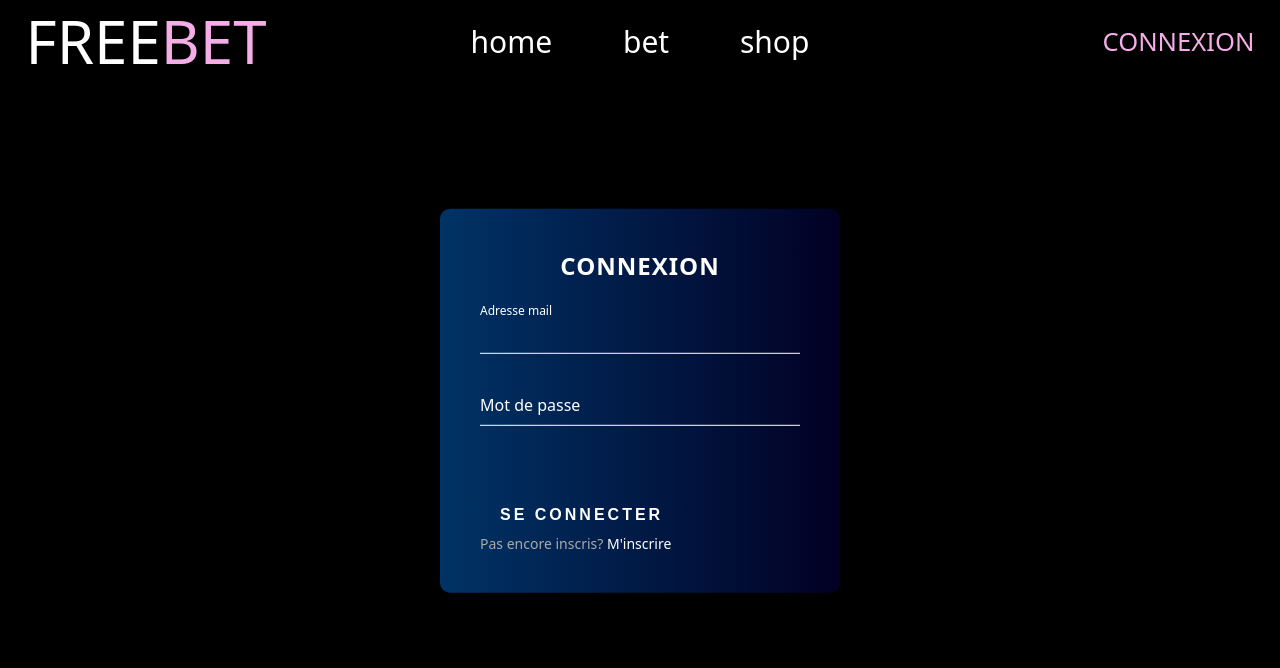
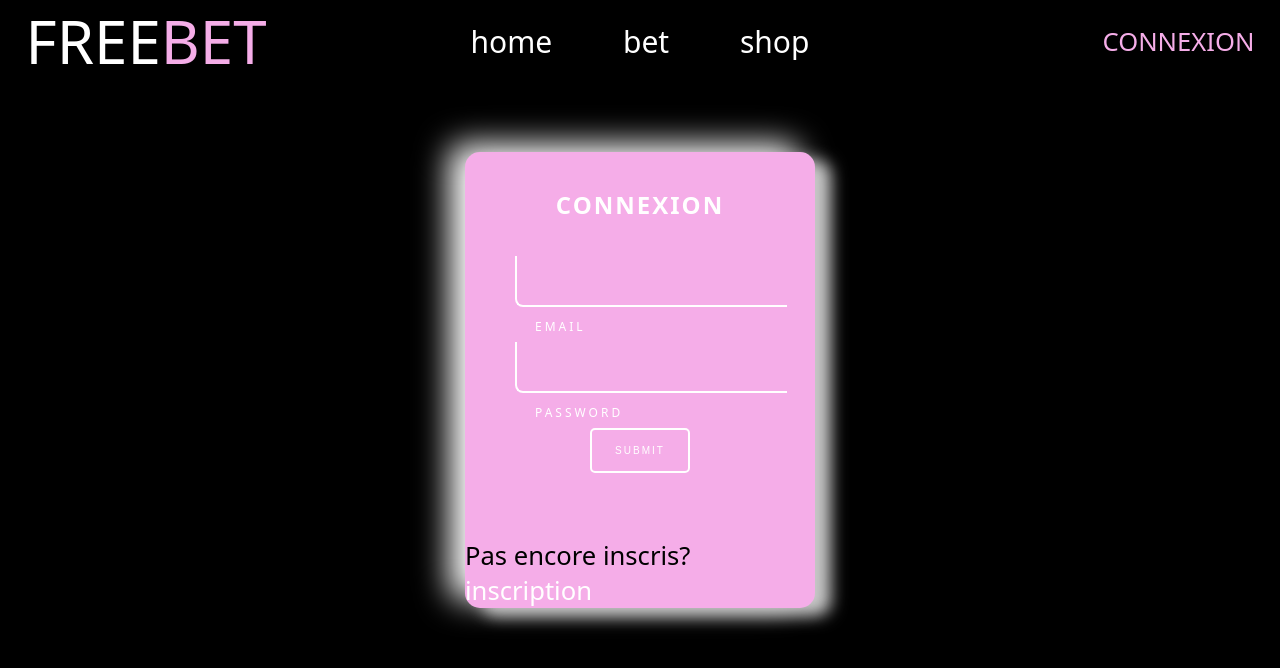
Before and after one commit to ThomasFzr/FreeBet, a PHP site: page /connection in a window 1280 px wide. Shown: the top 668 px of the page. Run offline with PHP 8.4, Linux system fonts and the light colour scheme; some web fonts are replaced.

Commit message:
change style of everything

```diff
--- a/src/App/views/connectionRegister/connectionRegisterStyle.css
+++ b/src/App/views/connectionRegister/connectionRegisterStyle.css
@@ -1,227 +1,131 @@
-body{
+body {
     background-color: black;
 }
 
 .login-box {
-    position: absolute;
-    top: 50%;
-    left: 50%;
-    width: 400px;
-    padding: 40px;
-    margin: 20px auto;
-    transform: translate(-50%, -55%);
-    background: rgb(2, 0, 36);
-    background: linear-gradient(270deg, rgba(2, 0, 36, 1) 0%, rgba(0, 51, 102, 1) 100%, rgba(0, 212, 255, 1) 100%);
-    /* rgba(#003366,.9); */
-    box-sizing: border-box;
-    box-shadow: 0 15px 25px rgba(0, 0, 0, .6);
-    border-radius: 10px;
+    display: flex;
+    justify-content: center;
+    align-items: center;
+    /* font-weight: 300; */
 }
 
-.login-box p:first-child {
-    margin: 0 0 30px;
-    padding: 0;
-    color: #fff;
-    text-align: center;
-    font-size: 1.5rem;
+.signup {
+    color: white;
+    text-transform: uppercase;
+    letter-spacing: 2px;
+    display: block;
     font-weight: bold;
-    letter-spacing: 1px;
+    font-size: x-large;
+    margin-top: 1.5em;
   }
 
-.login-box .user-box {
-    position: relative;
+  .card {
+    display: flex;
+    justify-content: center;
+    align-items: center;
+    min-height: 350px;
+    width: 350px;
+    flex-direction: column;
+    gap: 35px;
+    border-radius: 15px;
+    background: #F5ADE8;
+    box-shadow: 16px 8px 16px #c8c8c8,
+          -16px -8px 32px #fefefe;
   }
 
-.login-box .user-box input {
-    width: 100%;
-    padding: 10px 0;
-    font-size: 16px;
-    color: #fff;
-    margin-bottom: 30px;
-    border: none;
-    border-bottom: 1px solid #fff;
-    outline: none;
-    background: transparent;
+  .inputBox,
+  .inputBox1 {
+    position: relative;
+    width: 250px;
   }
 
-.login-box .user-box label {
-    position: absolute;
-    top: 0;
-    left: 0;
-    padding: 10px 0;
-    font-size: 16px;
-    color: #fff;
-    pointer-events: none;
-    transition: .5s;
+  .inputBox input,
+  .inputBox1 input {
+    width: 100%;
+    padding: 10px;
+    outline: none;
+    border: none;
+    color: white;
+    font-size: 1em;
+    background: transparent;
+    border-left: 2px solid #fff;
+    border-bottom: 2px solid #fff;
+    transition: 0.1s;
+    border-bottom-left-radius: 8px;
   }
 
-.login-box .user-box input:focus~label,
-.login-box .user-box input:valid~label {
-    top: -20px;
+  .inputBox span,
+  .inputBox1 span {
+    margin-top: 5px;
+    position: absolute;
     left: 0;
-    color: #fff;
+    transform: translateY(-4px);
+    margin-left: 10px;
+    padding: 10px;
+    pointer-events: none;
     font-size: 12px;
+    color: white;
+    text-transform: uppercase;
+    transition: 0.5s;
+    letter-spacing: 3px;
+    border-radius: 8px;
   }
 
-.login-box form a {
-    position: relative;
-    display: inline-block;
-    padding: 10px 20px;
-    font-weight: bold;
-    color: #fff;
-    font-size: 16px;
-    text-decoration: none;
-    text-transform: uppercase;
-    overflow: hidden;
-    transition: .5s;
-    margin-top: 40px;
-    letter-spacing: 3px
+  .inputBox input:valid~span,
+  .inputBox input:focus~span {
+    transform: translateX(113px) translateY(-15px);
+    font-size: 0.8em;
+    padding: 5px 10px;
+    background: #000;
+    letter-spacing: 0.2em;
+    color: white;
+    border: 2px;
   }
 
-.login-box a:hover {
-    background: #fff;
-    color: #272727;
-    border-radius: 5px;
+  .inputBox1 input:valid~span,
+  .inputBox1 input:focus~span {
+    transform: translateX(156px) translateY(-15px);
+    font-size: 0.8em;
+    padding: 5px 10px;
+    background: #000;
+    letter-spacing: 0.2em;
+    color: white;
+    border: 2px;
   }
 
-.login-box a span {
-    position: absolute;
-    display: block;
+  .inputBox input:valid,
+  .inputBox input:focus,
+  .inputBox1 input:valid,
+  .inputBox1 input:focus {
+    border: 2px solid white;
+    border-radius: 8px;
   }
 
-.login-box a span:nth-child(1) {
-    top: 0;
-    left: -100%;
-    width: 100%;
-    height: 2px;
-    background: linear-gradient(90deg, transparent, #fff);
-    animation: btn-anim1 1.5s linear infinite;
+  .enter {
+    height: 45px;
+    width: 100px;
+    border-radius: 5px;
+    border: 2px solid #fff;
+    cursor: pointer;
+    background-color: transparent;
+    transition: 0.5s;
+    text-transform: uppercase;
+    font-size: 10px;
+    letter-spacing: 2px;
+    margin-bottom: 3em;
+    color:white;
   }
 
-@keyframes btn-anim1 {
-    0% {
-        left: -100%;
+  .enter:hover {
+    background-color: rgb(0, 0, 0);
+    color: white;
   }
 
-    50%,
-    100% {
-        left: 100%;
-    }
-}
-
-.login-box a span:nth-child(2) {
-    top: -100%;
-    right: 0;
-    width: 2px;
-    height: 100%;
-    background: linear-gradient(180deg, transparent, #fff);
-    animation: btn-anim2 1.5s linear infinite;
-    animation-delay: .375s
-}
-
-@keyframes btn-anim2 {
-    0% {
-        top: -100%;
-    }
-
-    50%,
-    100% {
-        top: 100%;
-    }
-}
-
-.login-box a span:nth-child(3) {
-    bottom: 0;
-    right: -100%;
-    width: 100%;
-    height: 2px;
-    background: linear-gradient(270deg, transparent, #fff);
-    animation: btn-anim3 1.5s linear infinite;
-    animation-delay: .75s
-}
-
-@keyframes btn-anim3 {
-    0% {
-        right: -100%;
-    }
-
-    50%,
-    100% {
-        right: 100%;
-    }
-}
-
-.login-box a span:nth-child(4) {
-    bottom: -100%;
-    left: 0;
-    width: 2px;
-    height: 100%;
-    background: linear-gradient(360deg, transparent, #fff);
-    animation: btn-anim4 1.5s linear infinite;
-    animation-delay: 1.125s
-}
-
-@keyframes btn-anim4 {
-    0% {
-        bottom: -100%;
-    }
-
-    50%,
-    100% {
-        bottom: 100%;
-    }
-}
-
-.login-box p:last-child {
-    color: #aaa;
-    font-size: 14px;
-}
-
-.login-box a.a2 {
-    color: #fff;
+  #connection-register a{
+    color: white;
     text-decoration: none;
   }
 
-.login-box a.a2:hover {
-    background: transparent;
-    color: #aaa;
-    border-radius: 5px;
+  #connection-register span{
+    font-size: 14px;
   }
-
-.login-box form input[type="submit"] {
-    position: relative;
-    display: inline-block;
-    padding: 10px 20px;
-    font-weight: bold;
-    color: #fff;
-    font-size: 16px;
-    text-decoration: none;
-    text-transform: uppercase;
-    overflow: hidden;
-    transition: .5s;
-    margin-top: 40px;
-    letter-spacing: 3px;
-    border: none;
-    background: transparent;
-    cursor: pointer;
-}
-
-.login-box form input[type="submit"]:hover {
-    background: #fff;
-    color: #272727;
-    border-radius: 5px;
-}
-
-.login-box form input[type="submit"] span {
-    position: absolute;
-    display: block;
-}
-
-.login-box form input[type="submit"] span:nth-child(1) {
-    top: 0;
-    left: -100%;
-    width: 100%;
-    height: 2px;
-    background: linear-gradient(90deg, transparent, #fff);
-    animation: btn-anim1 1.5s linear infinite;
-}
--- a/src/App/views/connectionRegister/connectionView.twig
+++ b/src/App/views/connectionRegister/connectionView.twig
@@ -6,7 +6,9 @@
 {% endblock %}
 
 {% block content %}
-</br></br><div class="login-box">
+</br></br>
+{#
+<div class="login-box">
 <p>CONNEXION</p>
 <form action="/processLogin" method="post">
 	<div class="user-box">
@@ -27,4 +29,29 @@
 </form>
 <p>Pas encore inscris?
 	<a href="/inscription" class="a2">M'inscrire</a>
-</p></div>{% endblock %}
+</p></div> #}
+
+<div class="login-box">
+
+<form action="/processLogin" method="post">
+	<div class="card">
+		<a class="signup">CONNEXION</a>
+		<div class="inputBox1">
+			<input type="text" name="email" required="required">
+			<span class="user">Email</span>
+		</div>
+
+
+		<div class="inputBox">
+			<input type="password" name="password" required="required">
+			<span>Password</span>
+		</div>
+
+		<input type="submit" class="enter"></button>
+	<span id="connection-register">
+		Pas encore inscris?
+		<a href='/inscription'>inscription</a>
+	</span>
+</div></form></div>
+
+{% endblock %}
--- a/src/App/views/templates/headerView.twig
+++ b/src/App/views/templates/headerView.twig
@@ -80,6 +80,10 @@
 				<div id="coin">2000
 					<span id="currency">FB</span>
 				</div>
+
+				{# <div id="coinDiv" data-coin="{{ coin_user }}">{{ coin_user }}</div> #}
+
+
 				{% if isAdmin %}
 					<a id='admin' href="/admin">
 						🔧
```
Also changed, not shown: src/App/views/connectionRegister/registerView.twig (+21 -4 lines). Lines whose indentation alone changed are shown as unchanged.
